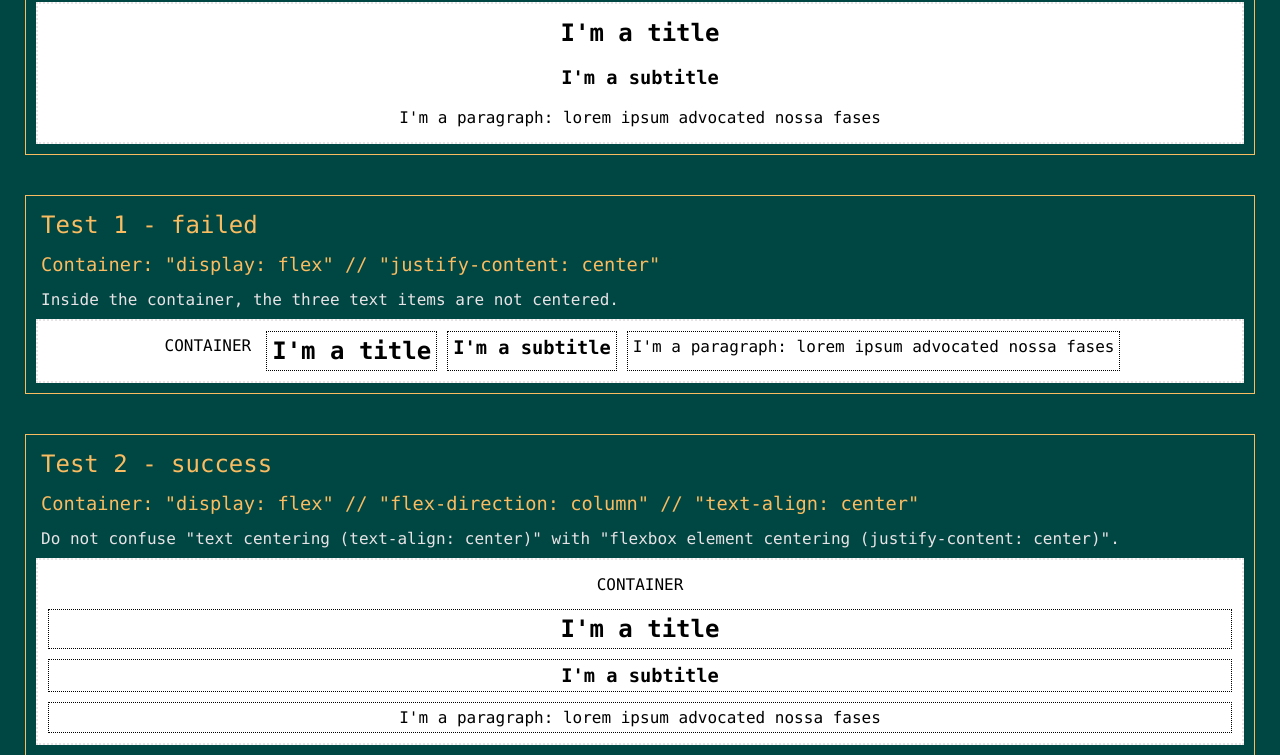
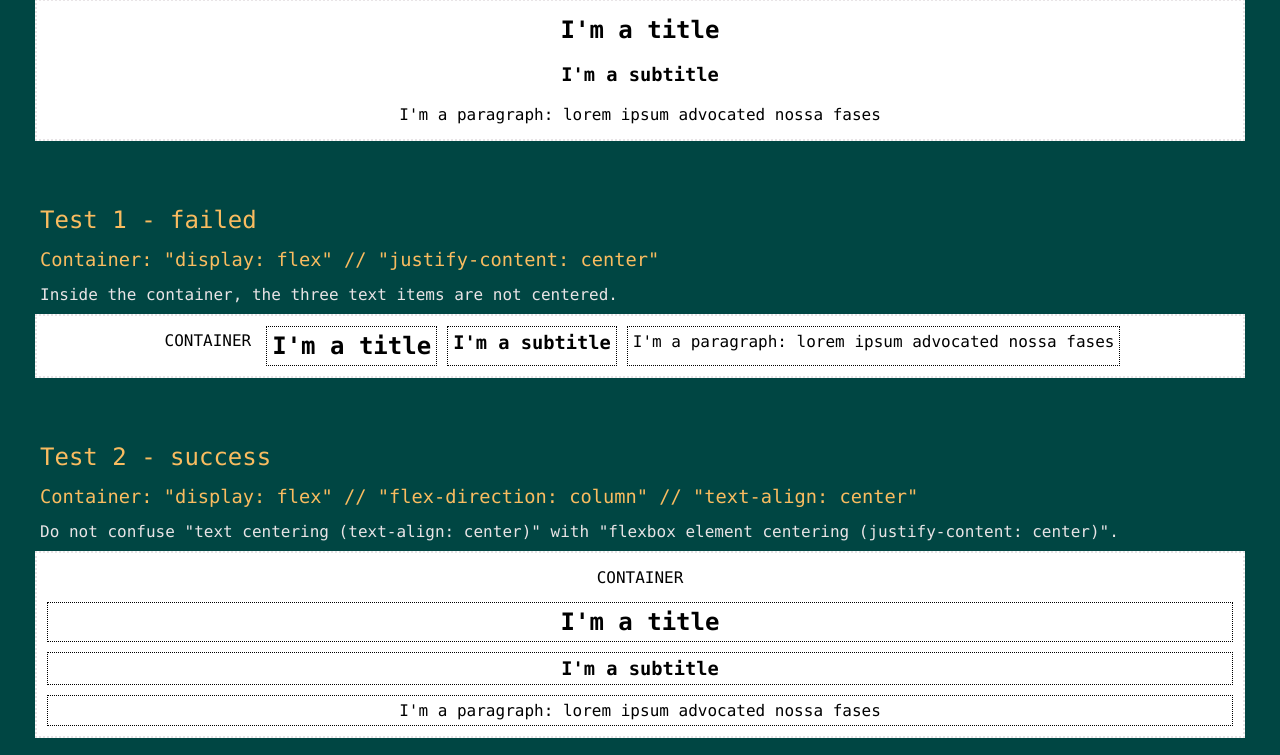
Before and after one commit to lanzoninicola/centering-HTML-elements, a plain HTML site: page index.html in a window 1280 px wide. Shown: the part 472-1227 px from the top of the page. Drawn offline with Linux system fonts and the light colour scheme.

Commit message:
remove border of section element

```diff
--- a/style.css
+++ b/style.css
@@ -13,7 +13,7 @@
 
   .section {
     margin-bottom:40px;
-    border: solid 1px #f9bc60;
+    /* border: solid 1px #f9bc60; */
 
   }
 
```
